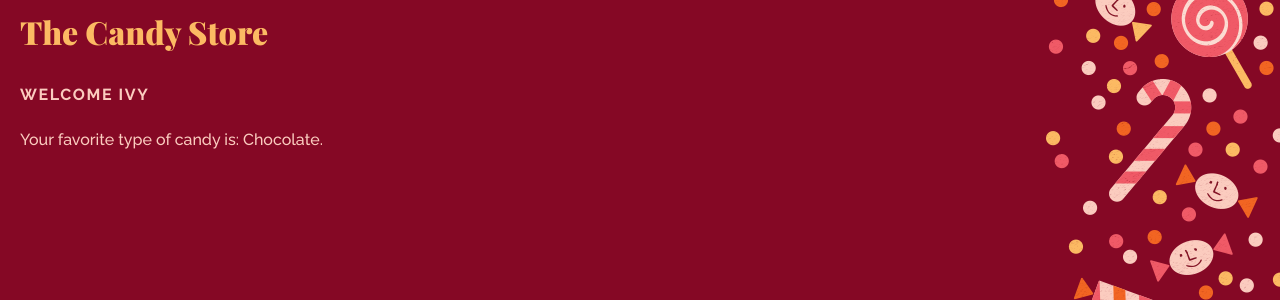
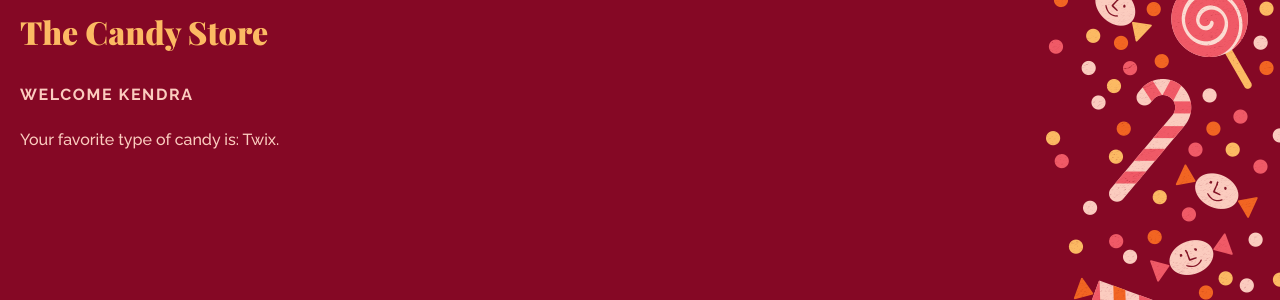
Before and after one commit to jojo342/php-mqsql-book, a PHP site: page /section_a/c01/echo-shorthand.php in a window 1280 px wide. Shown: the top 300 px of the page. Run offline with PHP 8.4, Linux system fonts and the light colour scheme.

Commit message:
updated array

```diff
--- a/section_a/c01/echo-shorthand.php
+++ b/section_a/c01/echo-shorthand.php
@@ -1,6 +1,6 @@
 <?php
-$name      = 'Ivy';
-$favorites = ['Chocolate', 'Toffee', 'Fudge',];
+$name      = 'Kendra';
+$favorites = ['Chocolate', 'Toffee', 'Fudge', 'Twix'];
 ?>
 <!DOCTYPE html>
 <html>
@@ -12,6 +12,6 @@ $favorites = ['Chocolate', 'Toffee', 'Fudge',];
     <h1>The Candy Store</h1>
     <h2>Welcome <?= $name ?></h2>
     <p>Your favorite type of candy is:
-       <?= $favorites[0] ?>.</p>
+       <?= $favorites[3] ?>.</p>
   </body>
 </html>
```
